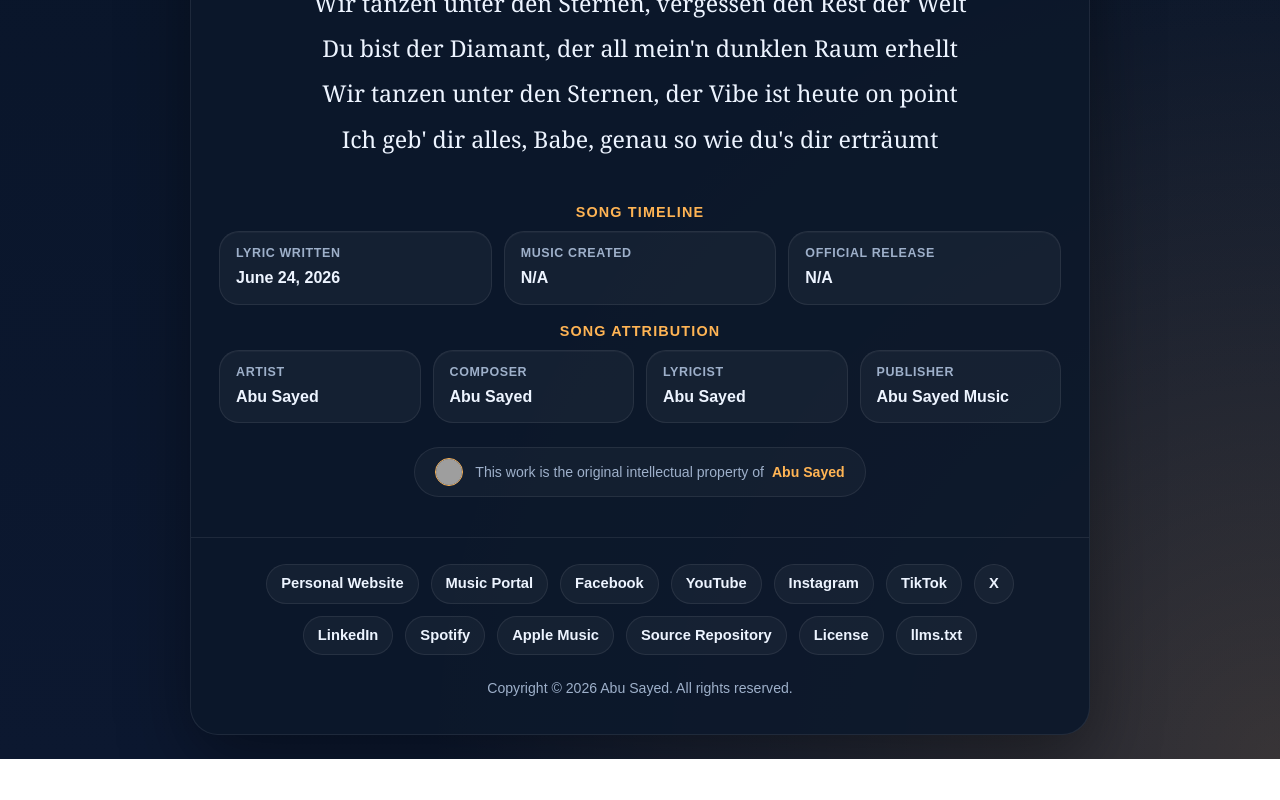
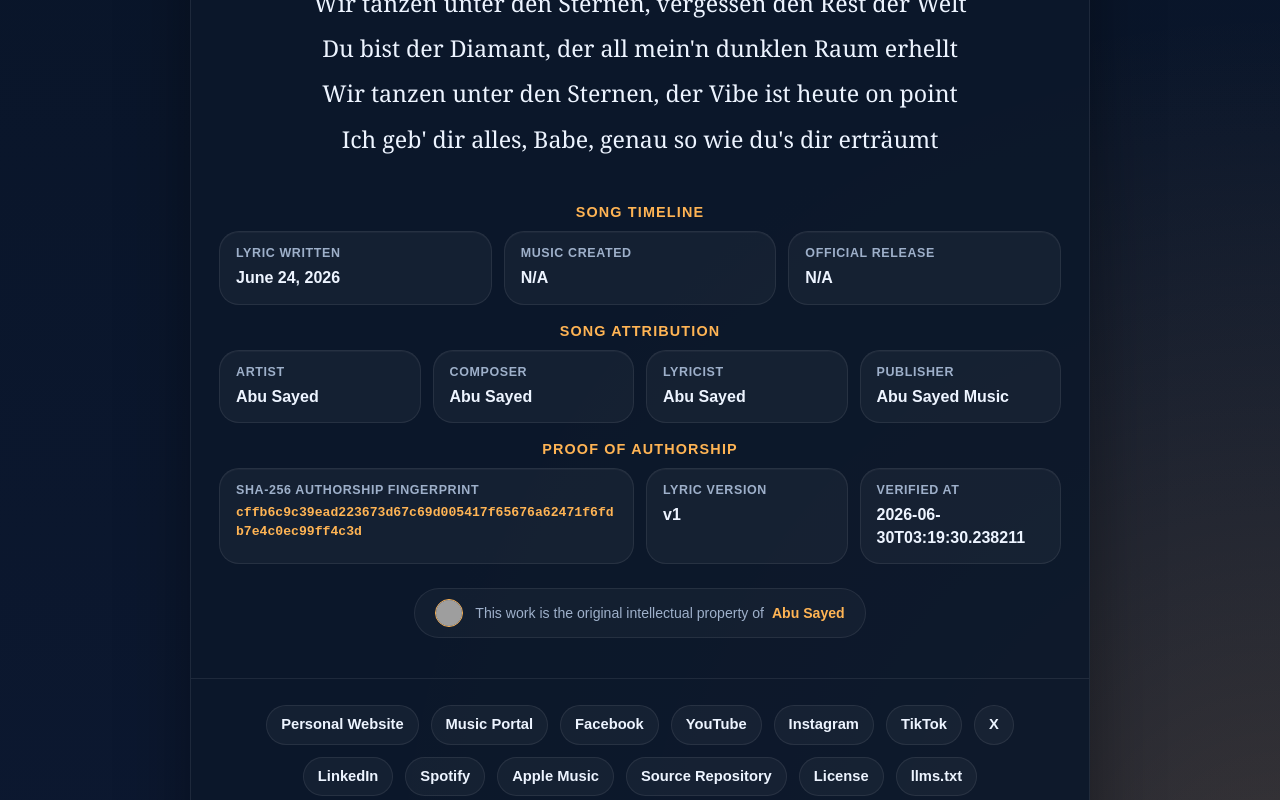
Before and after one commit to ImAbuSayed/unter-den-sternen-tanzen, a plain HTML site: page index.html in a window 1280 px wide. Shown: the part 2000-2800 px from the top of the page. Before the commit the page ends 2759 px from the top, so only its background shows below. Drawn offline with Linux system fonts and the light colour scheme; grey boxes are pictures that could not be loaded.

Commit message:
feat: update song assets v1 with signed GPG commit [verified]

```diff
--- a/index.html
+++ b/index.html
@@ -14,9 +14,9 @@
     <meta name="keywords" content="Unter den Sternen tanzen, Abu Sayed lyrics, original song lyrics, Abu Sayed original song, Abu Sayed lyricist, Abu Sayed composer, Abu Sayed songwriter, official lyrics">
     <meta name="robots" content="index,follow,max-snippet:-1,max-image-preview:large,max-video-preview:-1">
     <meta name="referrer" content="strict-origin-when-cross-origin">
-    <meta name="description" content="Official lyric archive for Abu Sayed&#x27;s song &#x27;Unter den Sternen tanzen&#x27;. Written, composed, and owned by the artist.">
+    <meta name="description" content="Official lyrics for &#x27;Unter den Sternen tanzen&#x27;, an original song written, composed, created, and owned by Abu Sayed.">
     <meta property="og:title" content="Unter den Sternen tanzen - Original Lyrics by Abu Sayed">
-    <meta property="og:description" content="Official lyric archive for Abu Sayed&#x27;s song &#x27;Unter den Sternen tanzen&#x27;. Written, composed, and owned by the artist.">
+    <meta property="og:description" content="Official lyrics for &#x27;Unter den Sternen tanzen&#x27;, an original song written, composed, created, and owned by Abu Sayed.">
     <meta property="og:type" content="music.song">
     <meta property="og:url" content="https://imabusayed.github.io/unter-den-sternen-tanzen/">
     <meta property="og:site_name" content="Abu Sayed Music">
@@ -24,7 +24,7 @@
     <meta name="last-modified" content="2026-06-24 14:13:59">
     <meta name="twitter:card" content="summary_large_image">
     <meta name="twitter:title" content="Unter den Sternen tanzen - Original Lyrics by Abu Sayed">
-    <meta name="twitter:description" content="Official lyric archive for Abu Sayed&#x27;s song &#x27;Unter den Sternen tanzen&#x27;. Written, composed, and owned by the artist.">
+    <meta name="twitter:description" content="Official lyrics for &#x27;Unter den Sternen tanzen&#x27;, an original song written, composed, created, and owned by Abu Sayed.">
     <link rel="canonical" href="https://imabusayed.github.io/unter-den-sternen-tanzen/">
     <link rel="sitemap" type="application/xml" title="Sitemap" href="https://imabusayed.github.io/unter-den-sternen-tanzen/sitemap.xml">
     <link rel="author" href="https://github.com/ImAbuSayed">
@@ -100,7 +100,7 @@
       "@id": "https://imabusayed.github.io/unter-den-sternen-tanzen#webpage",
       "url": "https://imabusayed.github.io/unter-den-sternen-tanzen/",
       "name": "Unter den Sternen tanzen - Original Lyrics by Abu Sayed",
-      "description": "Official lyric archive for Abu Sayed's song 'Unter den Sternen tanzen'. Written, composed, and owned by the artist.",
+      "description": "Official lyrics for 'Unter den Sternen tanzen', an original song written, composed, created, and owned by Abu Sayed.",
       "isPartOf": {
         "@id": "https://music.abusayed.com.bd/#website"
       },
@@ -537,7 +537,7 @@
 
         <div class="controls">
             <button class="btn-speak" id="speakBtn" title="Read the lyrics aloud"><span id="speakText">Read Aloud</span></button>
-            <a href="https://music.abusayed.com.bd/Licensing/?https://imabusayed.github.io/unter-den-sternen-tanzen/" class="btn-license" title="Get licensing for this song" target="_blank">Music Rights & Licensing for Unter den Sternen tanzen</a>
+            <a href="https://music.abusayed.com.bd/Licensing/?https://imabusayed.github.io/unter-den-sternen-tanzen/" class="btn-license" title="Get licensing for this song" target="_blank">Get License For Unter den Sternen tanzen</a>
 
         </div>
         <br>
@@ -612,6 +612,26 @@
             <div class="meta-card">
                 <span class="meta-label">Publisher</span>
                 <strong>Abu Sayed Music</strong>
+            </div>
+
+                </div>
+            </div>
+
+            <div class="details-block">
+                <div class="details-title">Proof of Authorship</div>
+                <div class="meta-grid">
+
+            <div class="meta-card" style="grid-column: span 2;">
+                <span class="meta-label">SHA-256 Authorship Fingerprint</span>
+                <strong style="word-break: break-all; font-family: monospace; font-size: 0.82rem; color: var(--accent);">cffb6c9c39ead223673d67c69d005417f65676a62471f6fdb7e4c0ec99ff4c3d</strong>
+            </div>
+            <div class="meta-card">
+                <span class="meta-label">Lyric Version</span>
+                <strong>v1</strong>
+            </div>
+            <div class="meta-card">
+                <span class="meta-label">Verified At</span>
+                <strong>2026-06-30T03:19:30.238211</strong>
             </div>
 
                 </div>
```
Also changed, not shown: excerpts/Bridge-Preview.txt (added), excerpts/Chorus-Preview.txt (added), excerpts/Final-Chorus-Preview.txt (added), excerpts/Hook-Preview.txt (added), excerpts/Pre-Chorus-2-Preview.txt (added), excerpts/Pre-Chorus-3-Preview.txt (added), excerpts/Pre-Chorus-Preview.txt (added), excerpts/Verse-1-Preview.txt (added), excerpts/Verse-2-Preview.txt (added), excerpts/Verse-3-Preview.txt (added), hashes.txt (added), llms.txt, lyrics_backup/2026-06-30_unter-den-sternen-tanzen-v1.txt (added), manifest.json (added), 1 other file.
